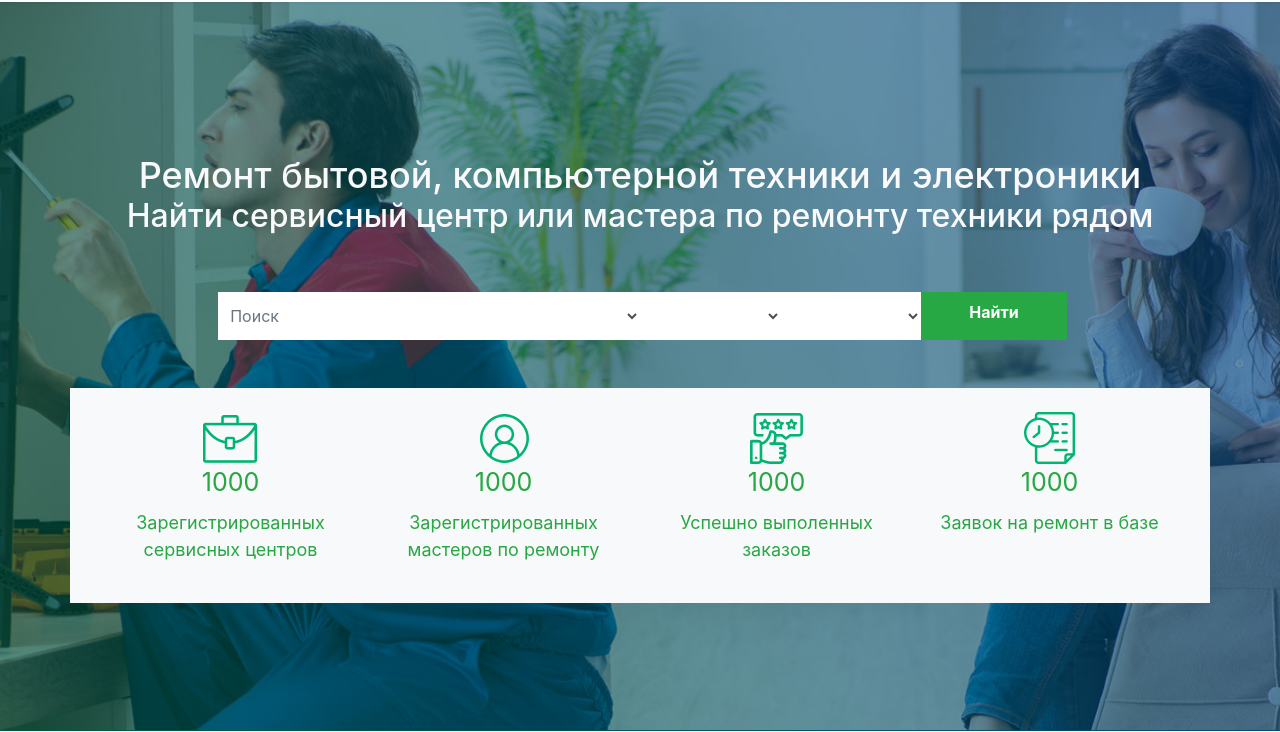
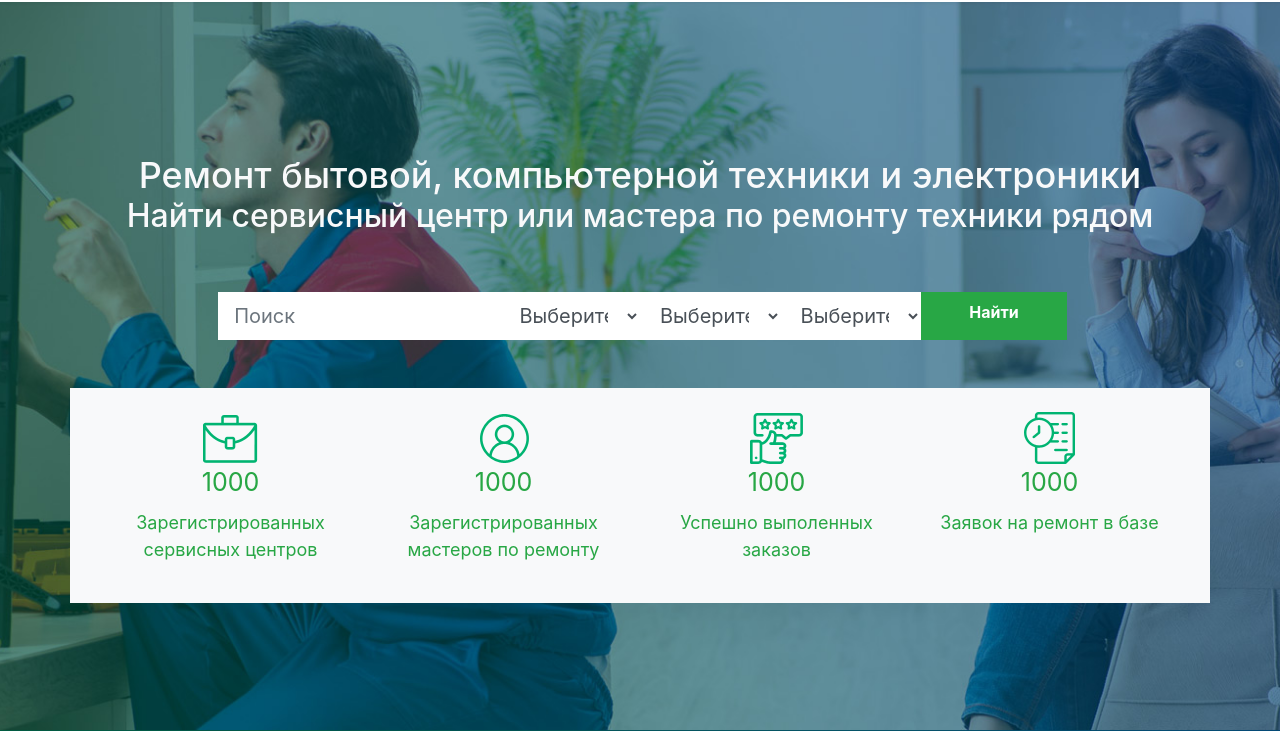
Before and after one commit to Mitridat78/allmaster, a plain HTML site: page index.html in a window 1280 px wide. Shown: the part 97-829 px from the top of the page. Drawn offline with nearby package versions, Linux system fonts and the light colour scheme.

Commit message:
project allmaster

```diff
--- a/index.html
+++ b/index.html
@@ -63,37 +63,37 @@
             <div class="row no-gutters row-search mt-5 mb-5"> <!-- form search, no-gutters - удаляем желоба (расстояние) между столбцами -->
                 <div class="col-lg-4 col-md-12">
                     <div class="mt-2"> <!-- div class for input form -->
-                        <input type="text" class="form-control rounded-0 border-0 py-4" id="string-search"
+                        <input type="text" class="form-control form-control-lg small rounded-0 border-0" id="string-search"
                         placeholder="Поиск">
                     </div> <!-- end div for input form -->
                 </div>
 
                 <div class="col-lg-2 col-md-4">
                     <div class="mt-2">
-                        <select class="form-control rounded-0 border-0 py-4" id="sel2" name="sellist2">
-                          <option>Выберите страну</option>
-                          <option>Украина</option>
-                          <option>Польша</option>
+                        <select class="form-control form-control-lg rounded-0 border-0" id="sel2" name="sellist2">
+                          <option class="small">Выберите страну</option>
+                          <option class="small">Украина</option>
+                          <option class="small">Польша</option>
                         </select>
                     </div>
                 </div>
 
                 <div class="col-lg-2 col-md-4">
                     <div class="mt-2"> <!-- div class for input form -->
-                        <select class="form-control rounded-0 border-0 py-4" id="sel3" name="sellist3">
-                            <option>Выберите регион</option>
-                            <option>Киевская</option>
-                            <option>Харьковская</option>
+                        <select class="form-control form-control-lg rounded-0 border-0" id="sel3" name="sellist3">
+                            <option class="small">Выберите регион</option>
+                            <option class="small">Киевская</option>
+                            <option class="small">Харьковская</option>
                         </select>
                     </div> <!-- end div for input form -->
                 </div>
 
                 <div class="col-lg-2 col-md-4">
                     <div class="mt-2"> <!-- div class for input form -->
-                        <select class="form-control rounded-0 border-0 py-4" id="sel4" name="sellist4">
-                            <option>Выберите город</option>
-                            <option>Киев</option>
-                            <option>Харьков</option>
+                        <select class="form-control form-control-lg rounded-0 border-0" id="sel4" name="sellist4">
+                            <option class="small">Выберите город</option>
+                            <option class="small">Киев</option>
+                            <option class="small">Харьков</option>
                         </select>
                     </div> <!-- end div for input form -->
                 </div>
```
